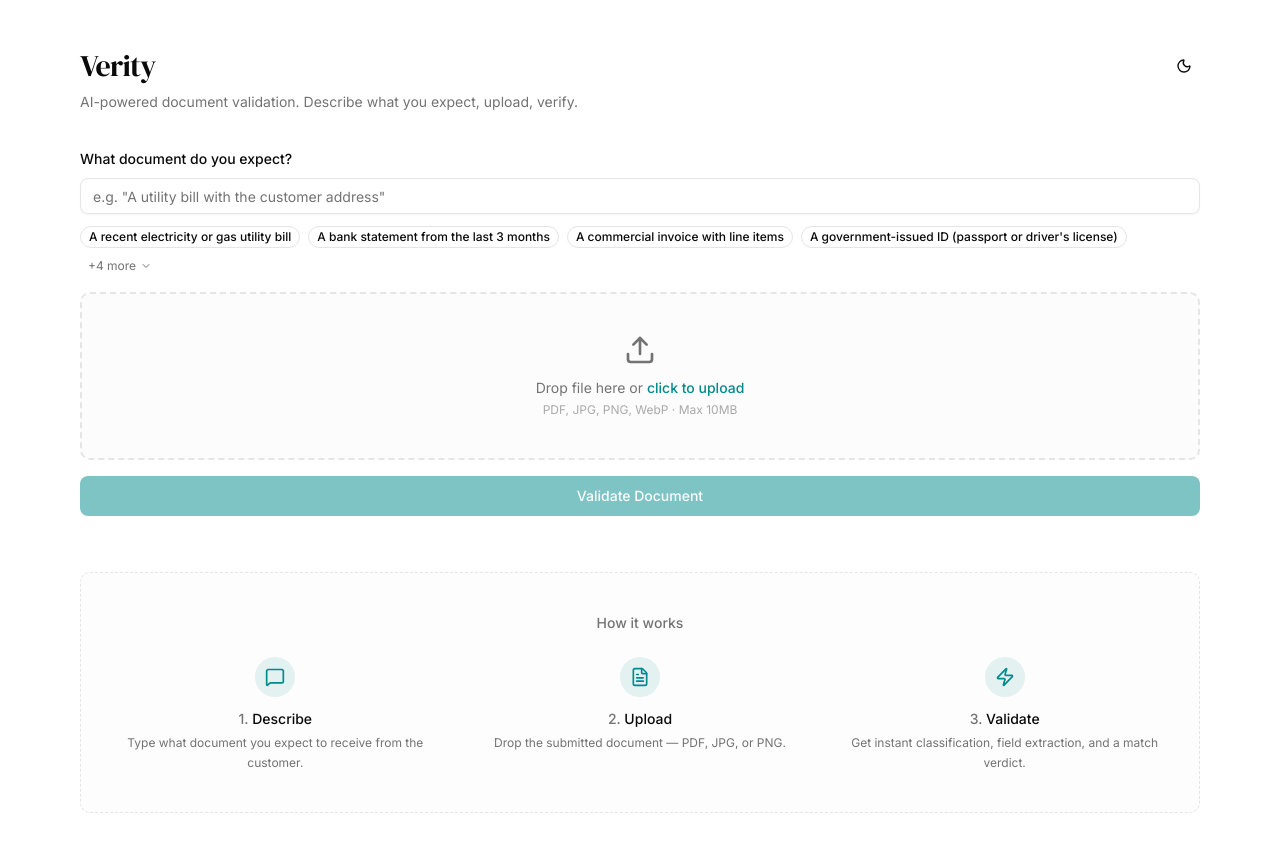
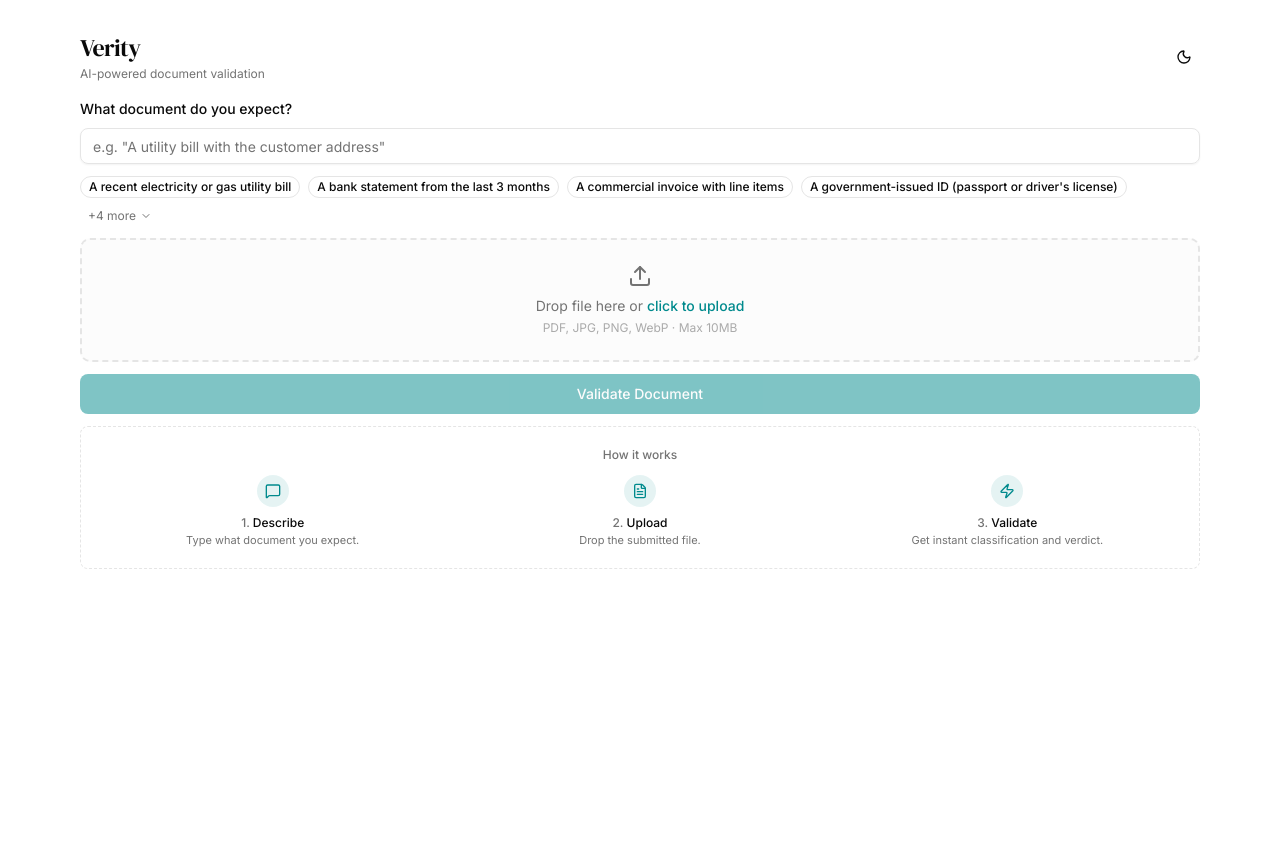
Before and after one commit to joaaogui/verity, a Next.js app: page / in a window 1280 px wide. Shown: the top 852 px of the page. After the commit the page ends 800 px from the top, so only its background shows below. Built offline with nearby package versions, Linux system fonts and the light colour scheme.

Commit message:
ui: tighten spacing across header, form, upload zone, and empty state

```diff
--- a/src/app/page.tsx
+++ b/src/app/page.tsx
@@ -46,21 +46,21 @@ export default function Home() {
   const hasResults = mutation.data || mutation.isPending || mutation.error;
 
   return (
-    <main className="mx-auto max-w-6xl px-4 py-12">
-      <div className="mb-10">
-        <div className="flex items-center justify-between">
-          <h1 className="font-display text-3xl tracking-tight text-foreground">
+    <main className="mx-auto max-w-6xl px-4 py-6 sm:py-8">
+      <div className="mb-5 flex items-center justify-between">
+        <div>
+          <h1 className="font-display text-2xl tracking-tight text-foreground">
             Verity
           </h1>
-          <ThemeToggle />
+          <p className="mt-0.5 text-xs text-muted-foreground">
+            AI-powered document validation
+          </p>
         </div>
-        <p className="mt-2 text-sm text-muted-foreground">
-          AI-powered document validation. Describe what you expect, upload, verify.
-        </p>
+        <ThemeToggle />
       </div>
 
-      <div className={`gap-8 ${hasResults ? "xl:grid xl:grid-cols-[minmax(0,1fr)_minmax(0,1.2fr)]" : ""}`}>
-        <div className="space-y-4">
+      <div className={`gap-6 ${hasResults ? "xl:grid xl:grid-cols-[minmax(0,1fr)_minmax(0,1.2fr)]" : ""}`}>
+        <div className="space-y-3">
           <ExpectationInput
             value={expectation}
             onChange={setExpectation}
@@ -91,12 +91,10 @@ export default function Home() {
 
           {hasNoResults && history.length === 0 && <EmptyState />}
 
-          <div className={history.length > 0 ? "mt-4" : ""}>
-            <HistoryList entries={history} />
-          </div>
+          <HistoryList entries={history} />
         </div>
 
-        <div className="mt-6 xl:mt-0">
+        <div className="mt-4 xl:mt-0">
           {mutation.error && (
             <div className="animate-in fade-in-0 duration-200">
               <Alert variant="destructive">
--- a/src/components/empty-state.tsx
+++ b/src/components/empty-state.tsx
@@ -6,37 +6,37 @@ const steps = [
   {
     icon: MessageSquare,
     title: "Describe",
-    description: "Type what document you expect to receive from the customer.",
+    description: "Type what document you expect.",
   },
   {
     icon: FileText,
     title: "Upload",
-    description: "Drop the submitted document — PDF, JPG, or PNG.",
+    description: "Drop the submitted file.",
   },
   {
     icon: Zap,
     title: "Validate",
-    description: "Get instant classification, field extraction, and a match verdict.",
+    description: "Get instant classification and verdict.",
   },
 ];
 
 export function EmptyState() {
   return (
-    <div className="animate-in fade-in-0 duration-500 mt-10 rounded-lg border border-dashed border-border bg-muted/20 px-6 py-10">
-      <p className="mb-6 text-center text-sm font-medium text-muted-foreground">
+    <div className="animate-in fade-in-0 duration-500 rounded-md border border-dashed border-border px-4 py-5">
+      <p className="mb-3 text-center text-xs font-medium text-muted-foreground">
         How it works
       </p>
-      <div className="grid grid-cols-3 gap-6">
+      <div className="grid grid-cols-3 gap-4">
         {steps.map((step, i) => (
           <div key={step.title} className="text-center">
-            <div className="mx-auto mb-3 flex size-10 items-center justify-center rounded-full bg-primary/10 text-primary">
-              <step.icon className="size-5" />
+            <div className="mx-auto mb-2 flex size-8 items-center justify-center rounded-full bg-primary/10 text-primary">
+              <step.icon className="size-4" />
             </div>
-            <p className="text-sm font-medium text-foreground">
+            <p className="text-xs font-medium text-foreground">
               <span className="text-muted-foreground">{i + 1}.</span>{" "}
               {step.title}
             </p>
-            <p className="mt-1 text-xs leading-relaxed text-muted-foreground">
+            <p className="mt-0.5 text-[11px] leading-snug text-muted-foreground">
               {step.description}
             </p>
           </div>
--- a/src/components/upload-zone.tsx
+++ b/src/components/upload-zone.tsx
@@ -88,13 +88,13 @@ export function UploadZone({ file, onFileSelect, disabled }: UploadZoneProps) {
         }}
         onDragLeave={() => setDragOver(false)}
         onDrop={handleDrop}
-        className={`relative flex cursor-pointer flex-col items-center justify-center rounded-lg border-2 border-dashed px-6 py-10 transition-colors ${
+        className={`relative flex cursor-pointer flex-col items-center justify-center rounded-lg border-2 border-dashed px-6 py-6 transition-colors ${
           dragOver
             ? "border-primary bg-primary/5"
             : "border-border bg-muted/30 hover:border-muted-foreground/50"
         } ${disabled ? "pointer-events-none opacity-50" : ""}`}
       >
-        <Upload className="mb-3 size-8 text-muted-foreground" />
+        <Upload className="mb-2 size-6 text-muted-foreground" />
         <p className="text-sm text-muted-foreground">
           Drop file here or{" "}
           <span className="font-medium text-primary">click to upload</span>
```
